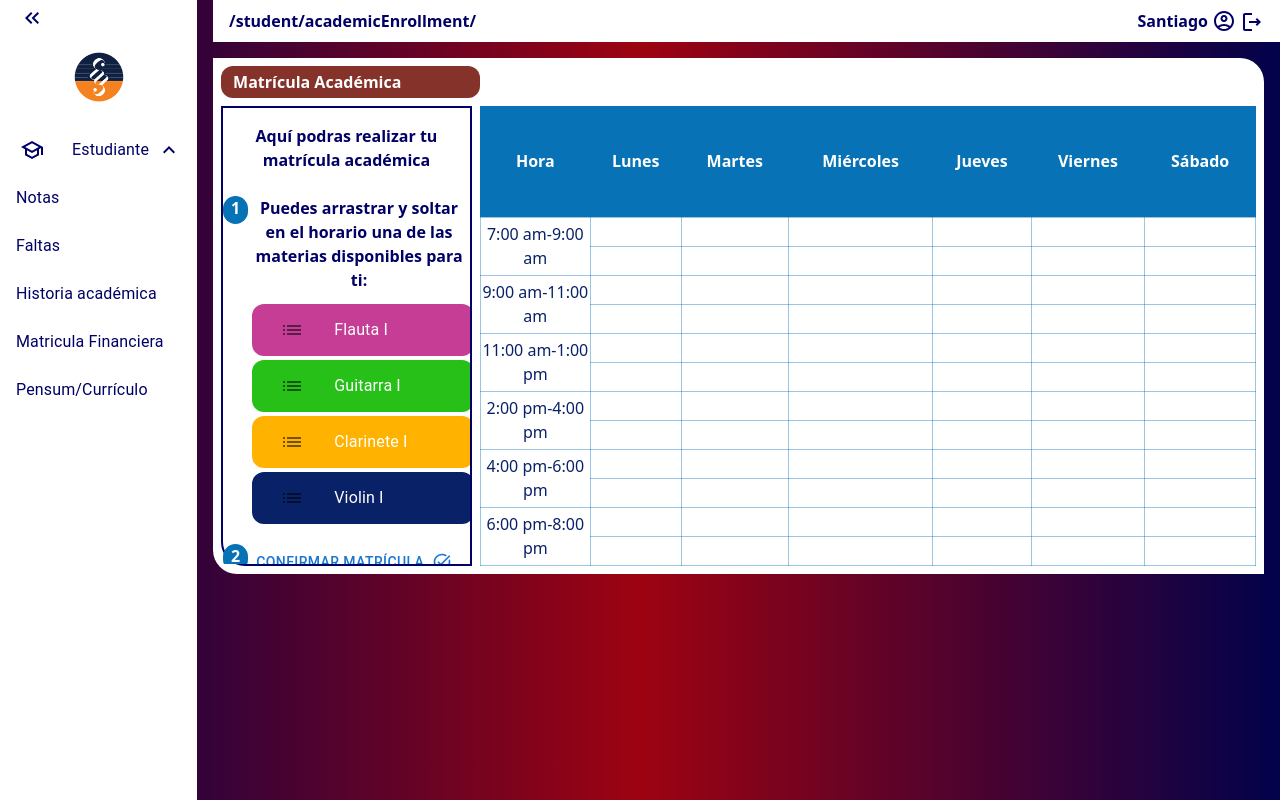
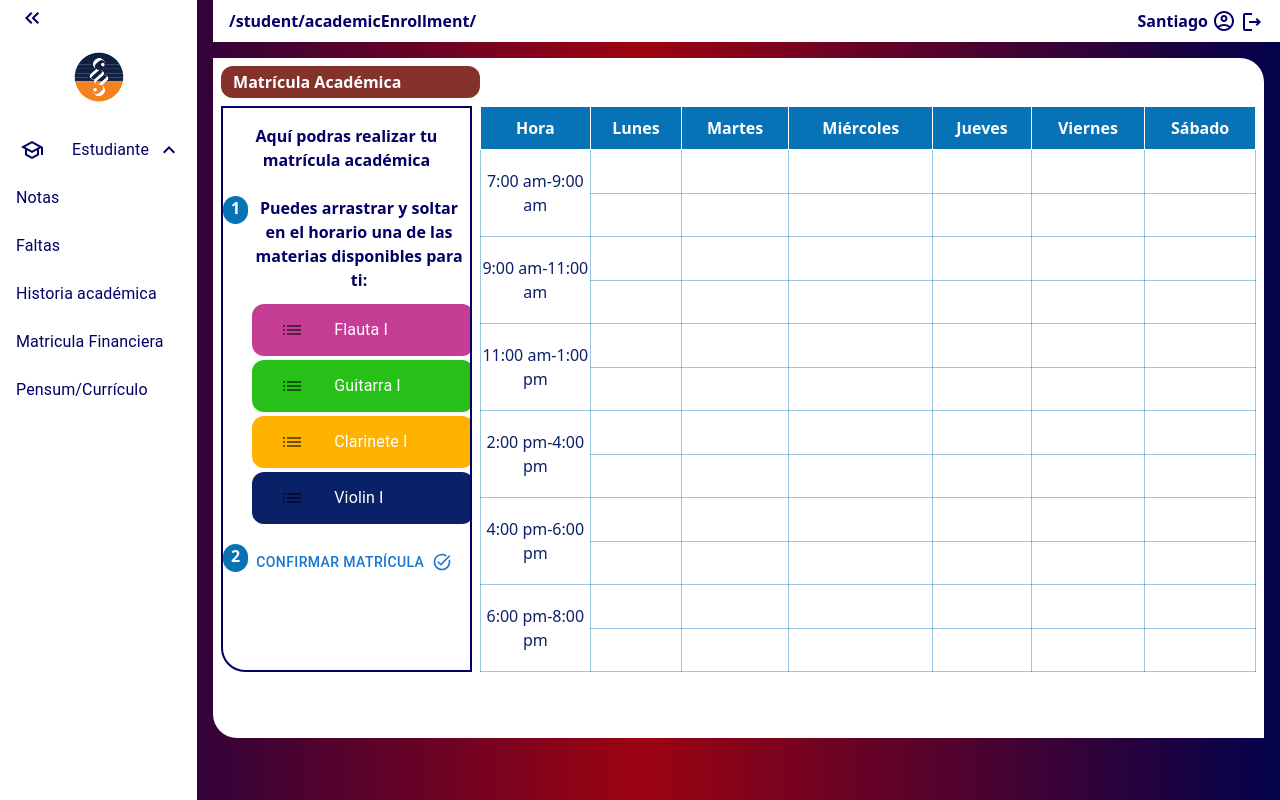
Before and after one commit to Unicauca2/extension-ui, a Next.js app: page /student/academicEnrollment in a window 1280 px wide. Built offline with nearby package versions, Linux system fonts and the light colour scheme.

Commit message:
student: últimos retoques visuales

```diff
--- a/src/app/(app)/(authorized)/student/academicEnrollment/components/ListSubjects.tsx
+++ b/src/app/(app)/(authorized)/student/academicEnrollment/components/ListSubjects.tsx
@@ -31,7 +31,6 @@ export default function ListSubjects({
 }: Props) {
   function handleOnDrag(id: number) {
     dragSubject.current = id;
-    console.log("Usando Drag. Selecciona el horario de " + dragSubject.current);
     setDragActive(true);
   }
   return (
--- a/src/app/(app)/(authorized)/student/academicEnrollment/components/Schedule.tsx
+++ b/src/app/(app)/(authorized)/student/academicEnrollment/components/Schedule.tsx
@@ -87,20 +87,19 @@ export default function Schedule({
     e.preventDefault();
     setDragActive(false);
     subjectsAssigned.push(idS);
-    console.log(subjectsAssigned);
   }
 
   return (
-    <table className="w-full h-full rounded-tr-3xl">
+    <table className="w-full h-full rounded-tr-3xl border border-[#0000ff]">
       <tbody>
         <tr className="w-full">
-          <th className="w-[110px] bg-[#0772B5] text-white font-semibold text-center">
+          <th className="w-[110px] h-[30px] bg-[#0772B5] border border-white text-white font-semibold text-center">
             Hora
           </th>
           {days.map((itemD, indexD) => (
             <th
               key={"d-" + indexD}
-              className="bg-[#0772B5] text-white font-semibold text-center"
+              className="h-[30px] bg-[#0772B5] border border-white text-white font-semibold text-center"
             >
               {itemD.name}
             </th>
@@ -187,13 +186,13 @@ export default function Schedule({
                     ) : spanDragMap.has(itemD.id + "-" + itemH.id) ? null : (
                       <td
                         key={indexD + "-" + indexH}
-                        className="h-[29px] w-1/7 text-center border border-[#0772b567]"
+                        className="h-[30px] w-1/7 text-center border border-[#0772b567]"
                       ></td>
                     )
                   ) : (
                     <td
                       key={indexD + "-" + indexH}
-                      className="h-[29px] w-1/7 text-center border border-[#0772b567]"
+                      className="h-[30px] w-1/7 text-center border border-[#0772b567]"
                     ></td>
                   );
                 }
--- a/src/app/(app)/(authorized)/student/academicEnrollment/page.tsx
+++ b/src/app/(app)/(authorized)/student/academicEnrollment/page.tsx
@@ -98,7 +98,7 @@ export default function AcademicEnrollmentPage() {
   const dragSubject = useRef(0);
 
   return (
-    <div className="w-full m-4 h-5/6 min-h-[400px] min-w-[860px] mt-4 mb-3 bg-[#ffffff] rounded-bl-3xl rounded-tr-3xl">
+    <div className="w-full m-4 h-[85vh] min-h-[500px] min-w-[860px] mt-4 mb-3 bg-[#ffffff] rounded-bl-3xl rounded-tr-3xl">
       <div className="m-2">
         <p className="w-1/4 py-1 px-3 bg-[#85332A] text-[#ffffff] font-bold font-sans text-base rounded-xl">
           Matrícula Académica
@@ -110,7 +110,7 @@ export default function AcademicEnrollmentPage() {
             Aquí podras realizar tu matrícula académica
           </p>
 
-          <List className="h-[47vh] m-0 p-1 overflow-auto">
+          <List className="h-[55vh] min-h-[300px] m-0 p-1 overflow-auto">
             <Box className="w-full px-0 pt-0 pb-2 align-top flex">
               <div className="h-7 m-0 px-2 py-0 text-white bg-[#0772B5] rounded-3xl font-bold">
                 1
```
